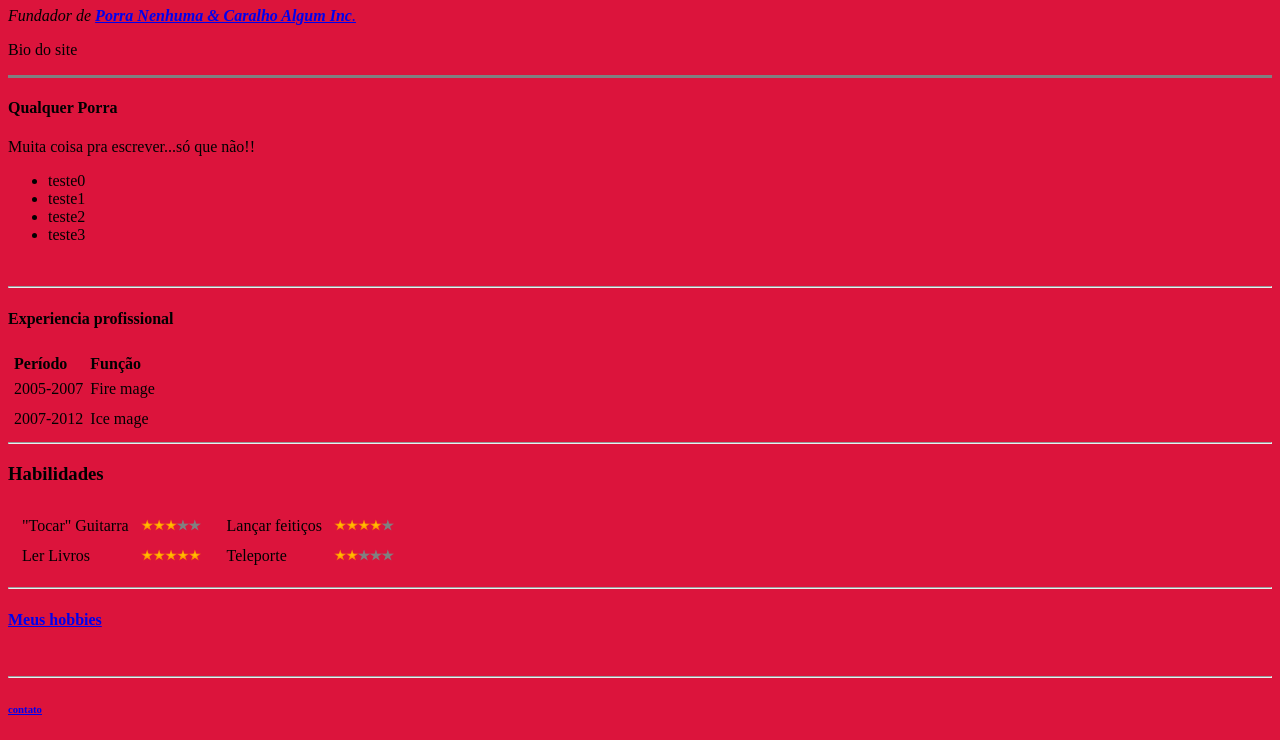
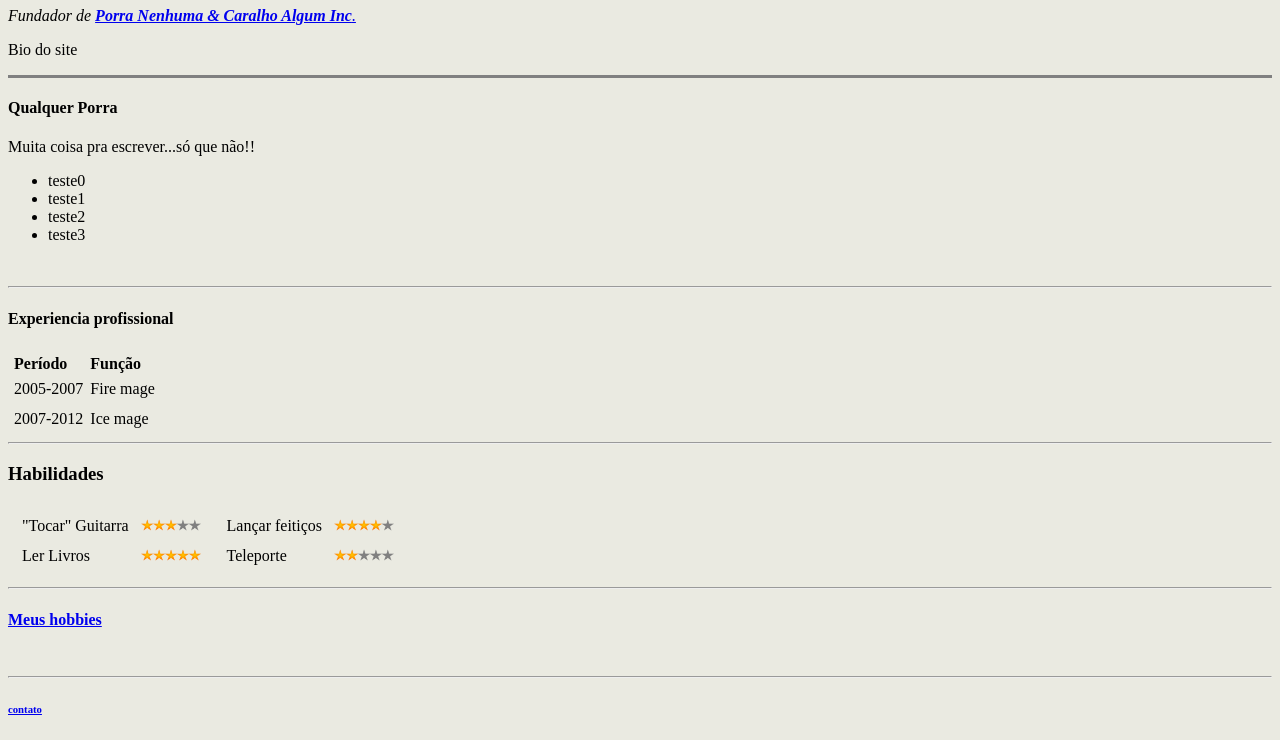
Before and after one commit to EduardoLaGuardia/cv, a plain HTML site: page index.html in a window 1280 px wide. Shown: the part 109-849 px from the top of the page. Drawn offline with Linux system fonts and the light colour scheme.

Commit message:
Update index.html
mudando cor de fundo...

```diff
--- a/index.html
+++ b/index.html
@@ -6,7 +6,7 @@
   <title>Sitio de Eduardo La Guardia</title>
 </head>
 
-<body bgcolor="DC143C">
+<body bgcolor="eaeae1">
   <br>
   <hr>
   <h1>Eduardo La Guardia</h1>
```
